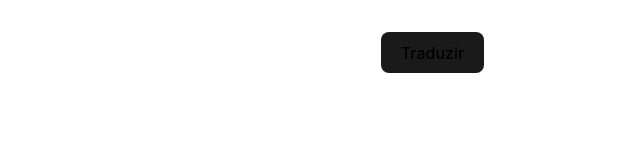
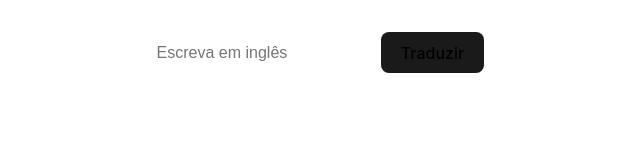
Before and after one commit to otaviusedano/translation, a React (Vite) app: page / in a window 1280 px wide. Shown: the top 160 px of the page, without its empty margins (324-964 px from the left). Built offline with nearby package versions, Linux system fonts and the light colour scheme; the HTML template or start-up script is replaced by a standard one.

Commit message:
add: placeholder

```diff
--- a/src/components/Input/index.tsx
+++ b/src/components/Input/index.tsx
@@ -5,5 +5,11 @@ interface IProps {
 }
 
 export function Input({ onChange }: IProps) {
-  return <input type="text" onChange={(e) => onChange(e.target.value)} />
+  return (
+    <input
+      type="text"
+      placeholder="Escreva em inglês"
+      onChange={(e) => onChange(e.target.value)}
+    />
+  )
 }
```
